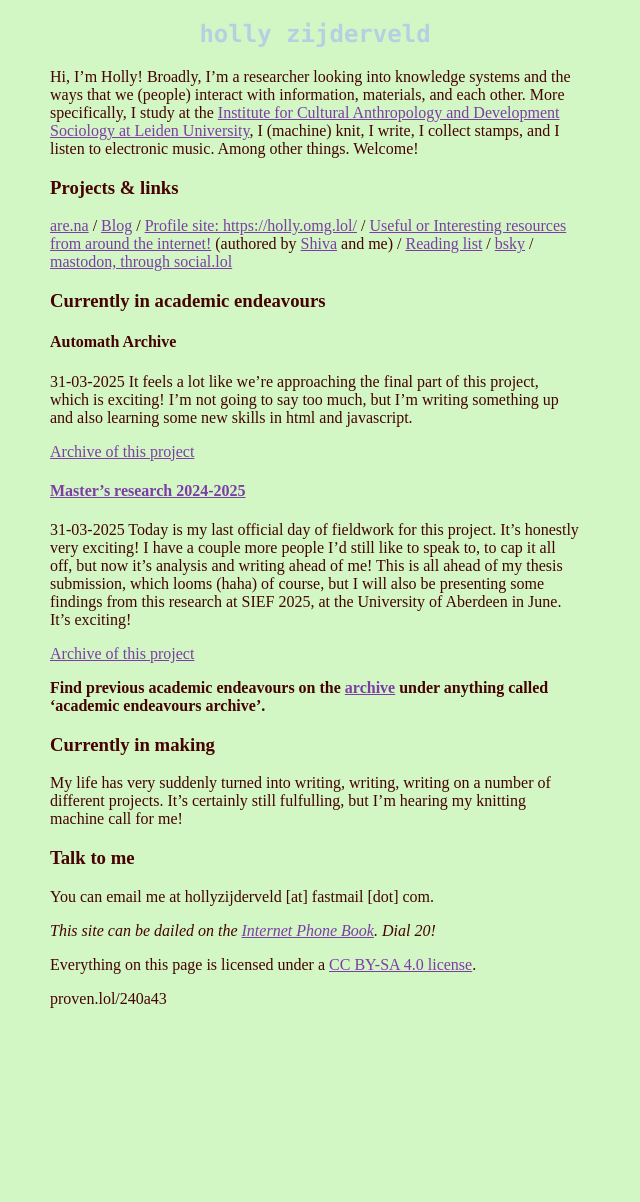
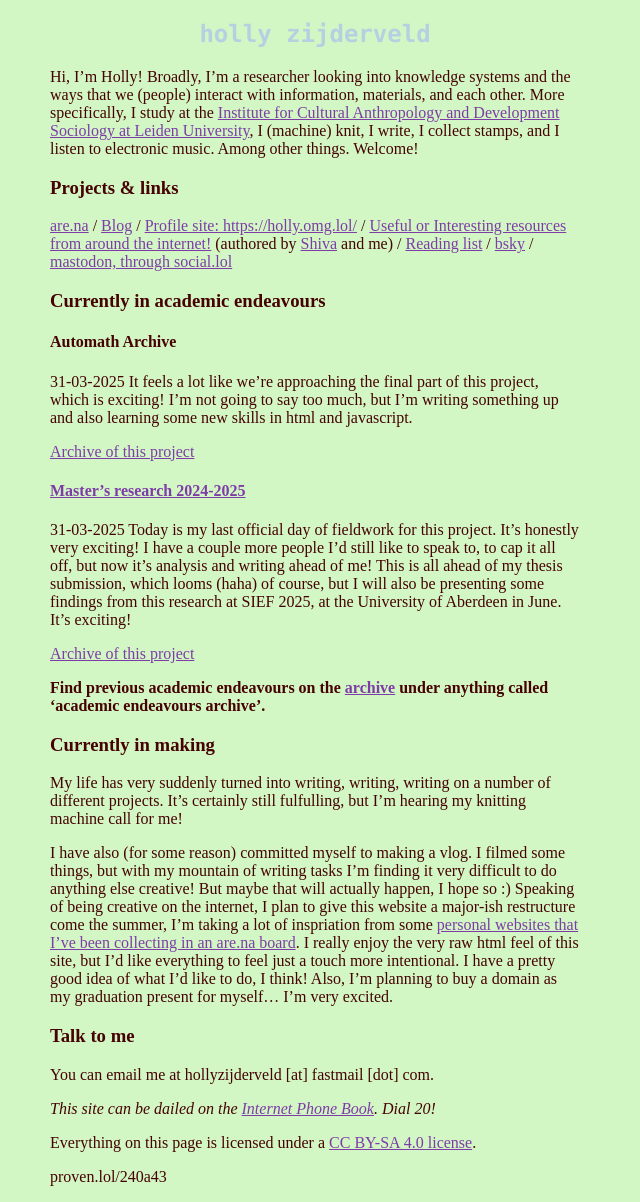
Before and after one commit to hollyz1jderveld/hollyz1jderveld.github.io, a Jekyll site: the page built from index.md, in a window 1280 px wide. Shown: the whole page, without its empty margins (0-640 px from the left). Built offline with Jekyll 4.4.1, drawn with Linux system fonts in a browser that asks for light colours; some web fonts are replaced; Markdown is read by kramdown in place of the engine named in the settings; our own code applies the rules of GitHub Pages for plain Markdown files; before the commit the page ends 1024 px from its top, so only the background shows below that.

Commit message:
Update index.md

```diff
--- a/index.md
+++ b/index.md
@@ -26,6 +26,8 @@ Hi, I'm Holly! Broadly, I'm a researcher looking into knowledge systems and the
 ### Currently in making
 My life has very suddenly turned into writing, writing, writing on a number of different projects. It's certainly still fulfulling, but I'm hearing my knitting machine call for me!
 
+I have also (for some reason) committed myself to making a vlog. I filmed some things, but with my mountain of writing tasks I'm finding it very difficult to do anything else creative! But maybe that will actually happen, I hope so :) Speaking of being creative on the internet, I plan to give this website a major-ish restructure come the summer, I'm taking a lot of inspriation from some [personal websites that I've been collecting in an are.na board](https://www.are.na/holly-zijderveld/personal-websites-byf_bi5u8m0). I really enjoy the very raw html feel of this site, but I'd like everything to feel just a touch more intentional. I have a pretty good idea of what I'd like to do, I think! Also, I'm planning to buy a domain as my graduation present for myself... I'm very excited.
+
 ### Talk to me
 You can email me at hollyzijderveld [at] fastmail [dot] com.
 
```
